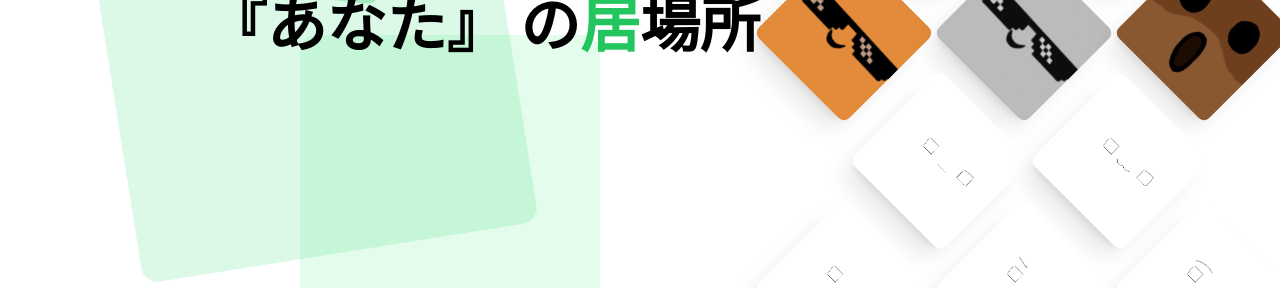
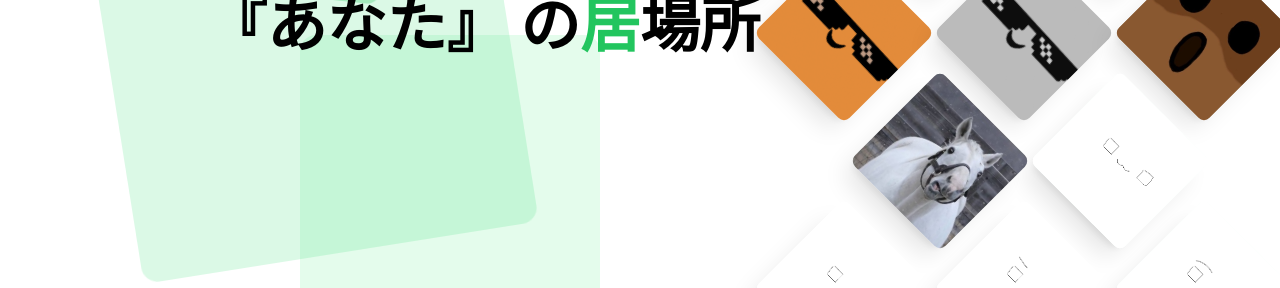
Before and after one commit to akikaki-bot/shizen-hp, a Next.js app: page / in a window 1280 px wide. Shown: the part 415-703 px from the top of the page. Built offline with nearby package versions, Linux system fonts and the light colour scheme.

Commit message:
[feat] chirun add

```diff
--- a/components/userIcons.tsx
+++ b/components/userIcons.tsx
@@ -29,7 +29,7 @@ export function UserIcons() {
                 <ItemContainer img="/icons/hanwia.jpg" className="bg-green-200" />
             </div>
             <div className="flex gap-[52px] justify-end px-24">
-                <ItemContainer img="/icons/nikoicon.png" className="lg:block hidden bg-green-200" />
+                <ItemContainer img="/icons/chirun.png" className="lg:block hidden bg-green-200" />
                 <ItemContainer img="/icons/nikoicon2.png" className="sm:[background-image: none] bg-green-200" />
             </div>
             <div className="flex gap-[52px] justify-end px-3">
```
Also changed, not shown: public/icons/chirun.png (added).
